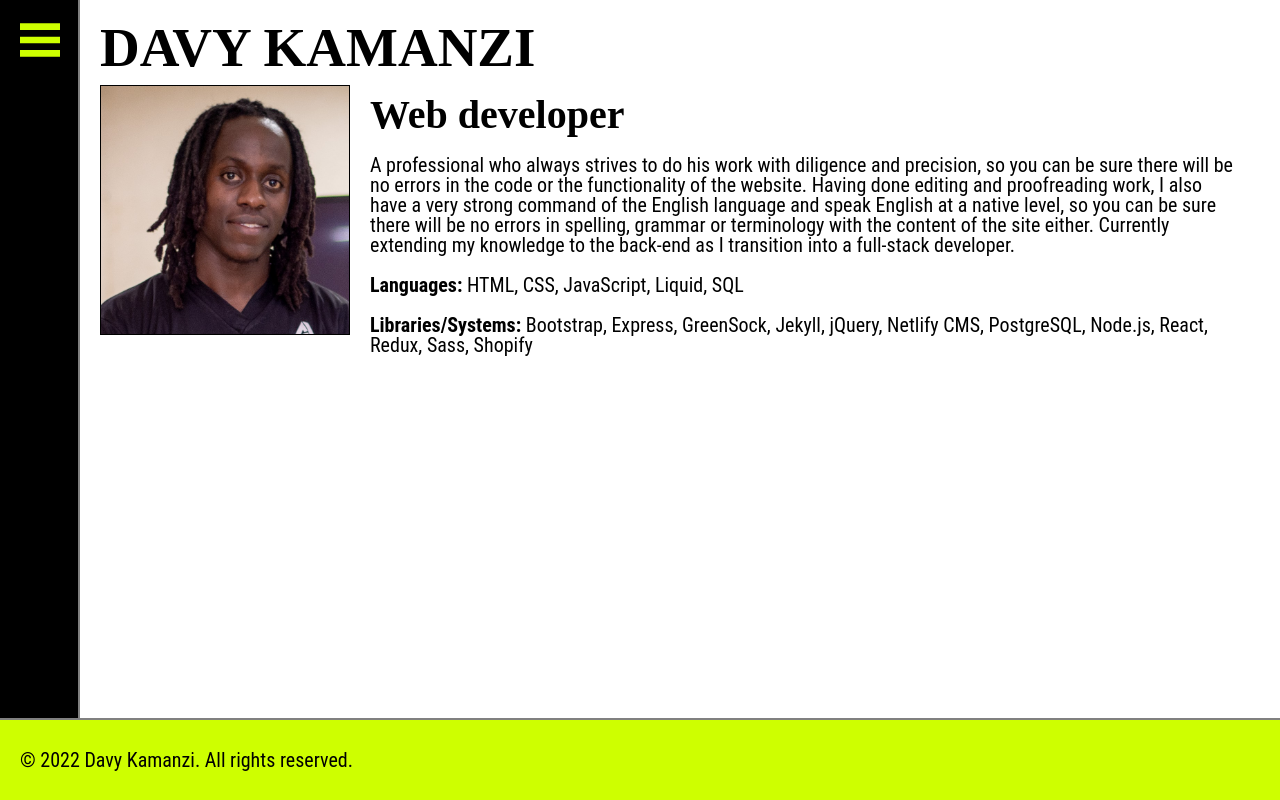
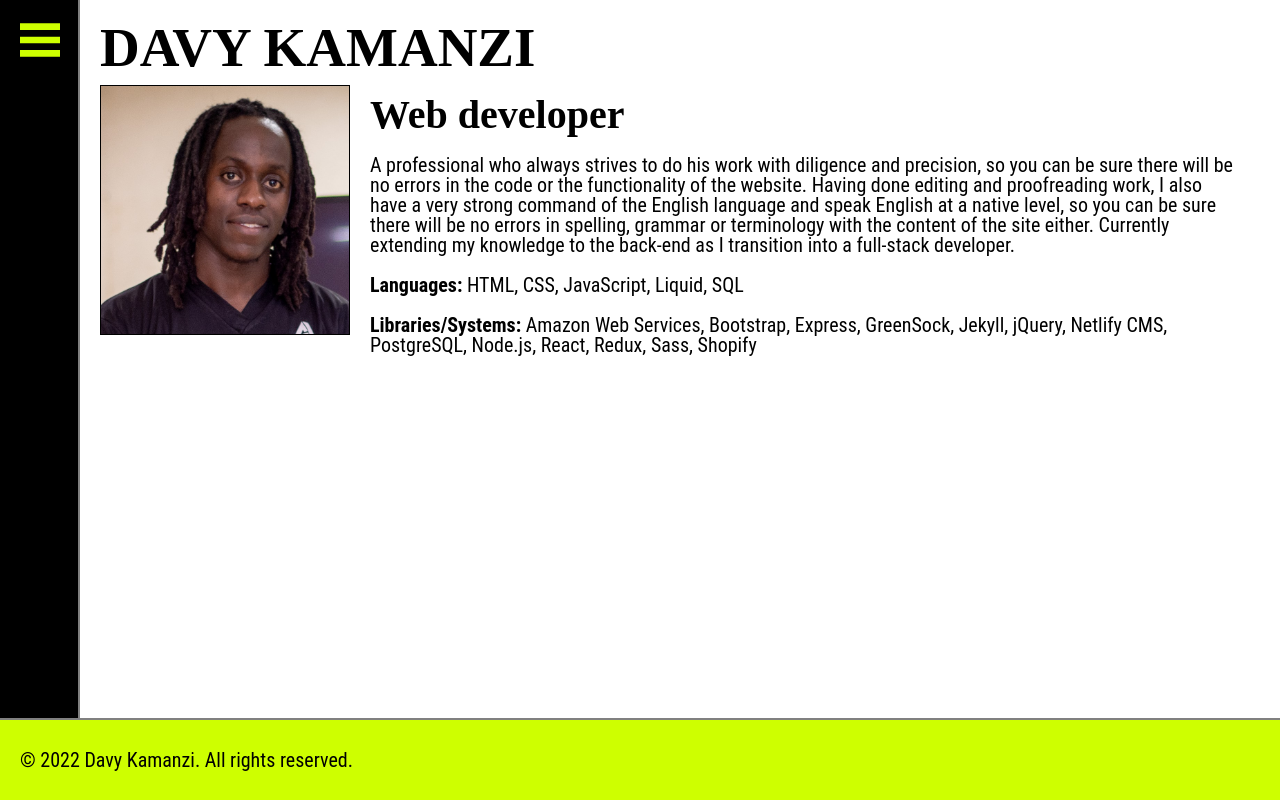
Before and after one commit to DavyK17/portfolio, a React (Create React App) app: page /#/ in a window 1280 px wide. Built offline with nearby package versions, Linux system fonts and the light colour scheme.

Commit message:
Adding AWS

```diff
--- a/src/assets/img/dev/Dev.js
+++ b/src/assets/img/dev/Dev.js
@@ -1,3 +1,4 @@
+import aws from "./aws.svg"
 import bootstrap from "./bootstrap-4.svg";
 import css from "./css3.svg";
 import express from "./expressjs.svg";
@@ -15,10 +16,11 @@ import sass from "./sass.svg";
 import shopify from "./shopify.svg";
 
 const Dev = {
-    bootstrap, css, express, greensock, html, js, jekyll, jquery, netlifyCMS, node, postgres, react, redux, sass, shopify
+    aws, bootstrap, css, express, greensock, html, js, jekyll, jquery, netlifyCMS, node, postgres, react, redux, sass, shopify
 }
 
 export const devList = {
+    aws: { name: "Amazon Web Services", src: Dev.aws },
     bootstrap: { name: "Bootstrap", src: Dev.bootstrap },
     css: { name: "CSS", src: Dev.css },
     express: { name: "Express", src: Dev.express },
```
Also changed, not shown: src/assets/img/dev/aws.svg (added).
